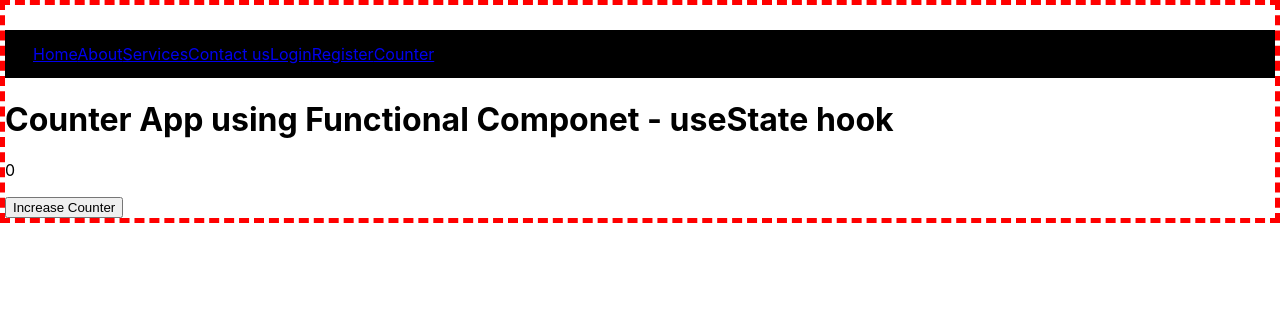
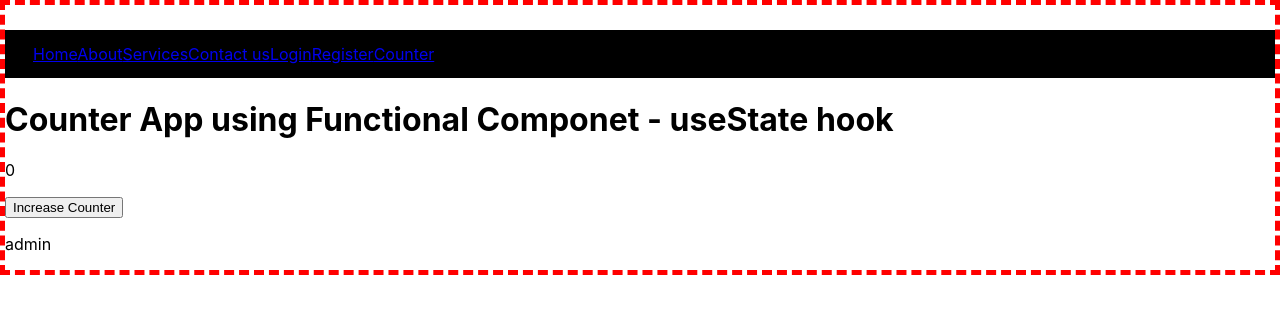
Before and after one commit to sskiragu/react-online-may-22, a React (Create React App) app: page /counter in a window 1280 px wide. Shown: the top 314 px of the page. Built offline with nearby package versions, Linux system fonts and the light colour scheme; the HTML template or start-up script is replaced by a standard one.

Commit message:
Props example 1

```diff
--- a/src/App.js
+++ b/src/App.js
@@ -15,7 +15,7 @@ const App = () => {
             <Routes>
               <Route path='/login' element={<Login />}/>
               <Route path='/register' element={<Register />}/>
-              <Route path='/counter' element={<Counter />}/>
+              <Route path='/counter' element={<Counter username='admin'/>}/>
             </Routes>
           </BrowserRouter>
         </div>
--- a/src/components/Counter.js
+++ b/src/components/Counter.js
@@ -1,6 +1,6 @@
 import React, { useState } from 'react'
 
-function Counter() {
+function Counter(props) {
 
     const [count, setCount] = useState(0)
 
@@ -12,6 +12,7 @@ function Counter() {
         <h1>Counter App using Functional Componet - useState hook</h1>
         <p>{count}</p>
         <button onClick={increaseCount}>Increase Counter</button>
+        <p>{props.username}</p>
     </div>
   )
 }
```
Also changed, not shown: 1 other file (tests, documents, lock files or other folders).
